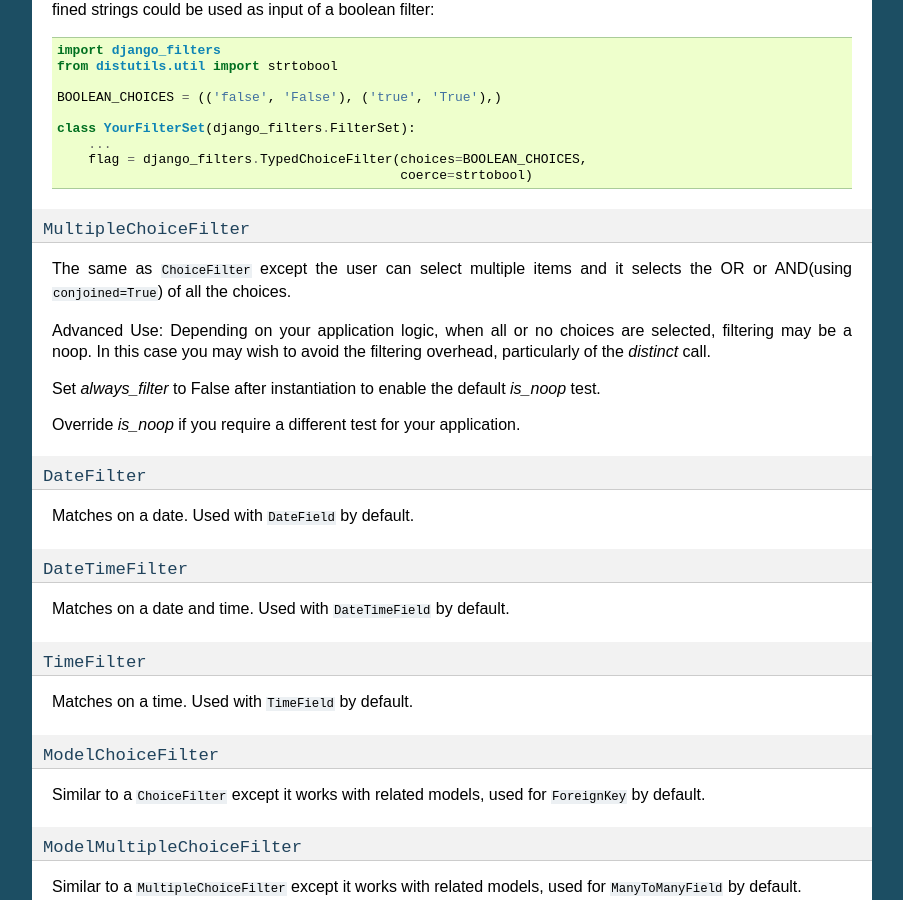
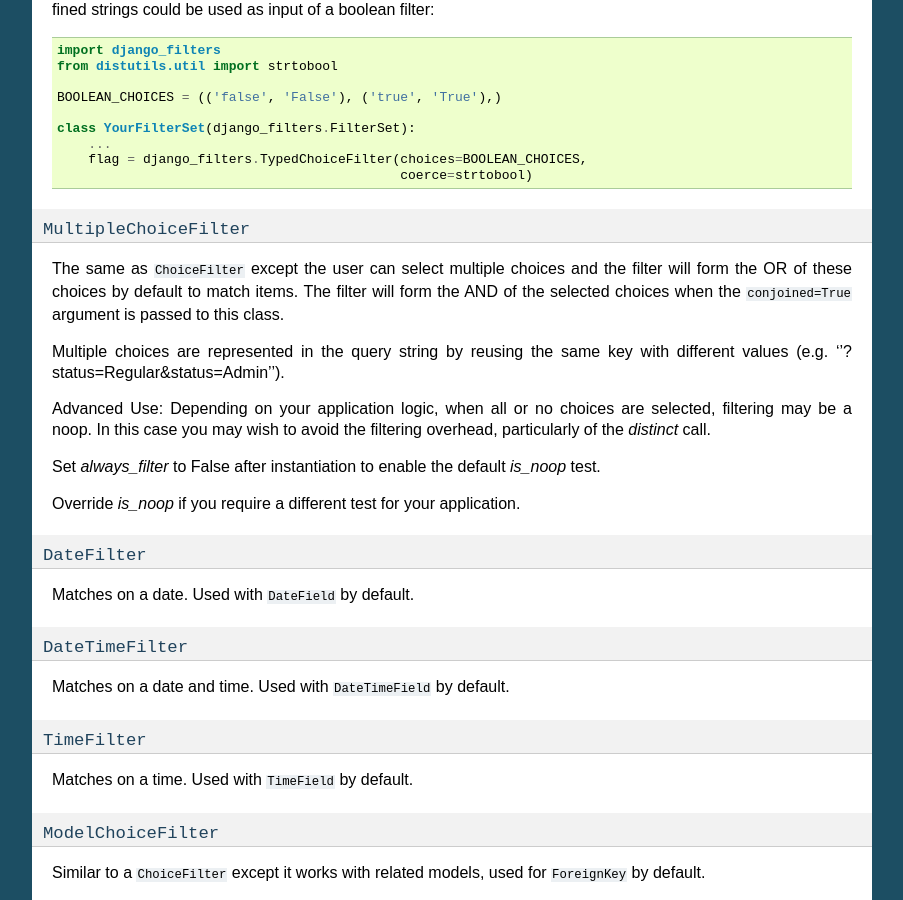
Before and after one commit to carltongibson/django-filter, a Sphinx documentation site: the page built from docs/ref/filters.txt, in a window 1280 px wide and 900 px high, scrolled down 909 px. Shown: the whole window, without its empty margins (198-1101 px from the left). Built offline with Sphinx 7.4.7, drawn with Linux system fonts in a browser that asks for light colours; pages that are not in the unit, such as notebooks, are missing from menus.

Commit message:
Edit for clarity in filters.txt
Keeping language consistent between MultipleChoiceFilter and ChoiceFilter: a user selects choices, the filter matches items. I found the explanation of 'conjoined=True' a little confusing so I broke that part into two sentences. I gave an example of a query string with multiple values even though that may be obvious to some.

```diff
--- a/docs/ref/filters.txt
+++ b/docs/ref/filters.txt
@@ -70,8 +70,13 @@ some predefined strings could be used as input of a boolean filter::
 ``MultipleChoiceFilter``
 ~~~~~~~~~~~~~~~~~~~~~~~~
 
-The same as ``ChoiceFilter`` except the user can select multiple items
-and it selects the OR or AND(using ``conjoined=True``) of all the choices.
+The same as ``ChoiceFilter`` except the user can select multiple choices
+and the filter will form the OR of these choices by default to match items.
+The filter will form the AND of the selected choices when the ``conjoined=True``
+argument is passed to this class.
+
+Multiple choices are represented in the query string by reusing the same key with
+different values (e.g. ''?status=Regular&status=Admin'').
 
 Advanced Use: Depending on your application logic, when all or no choices are
 selected, filtering may be a noop. In this case you may wish to avoid the
```
